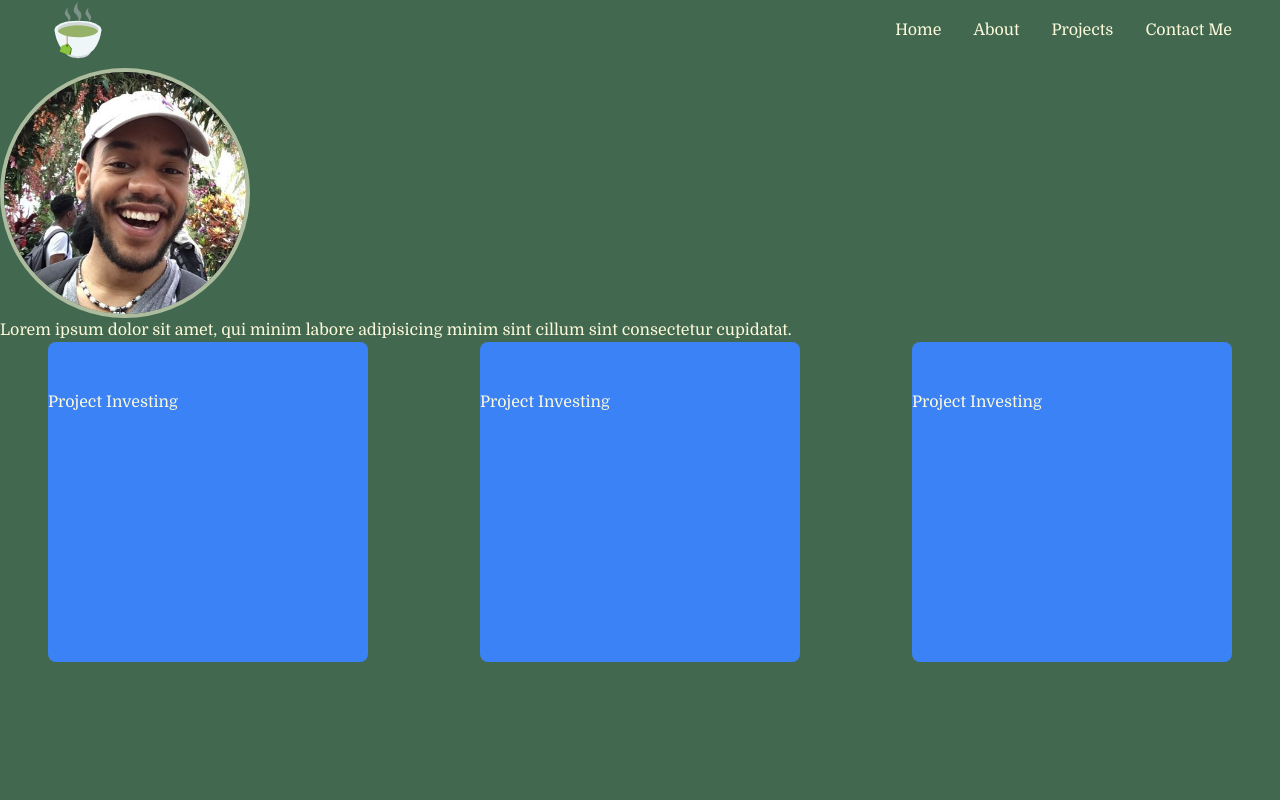
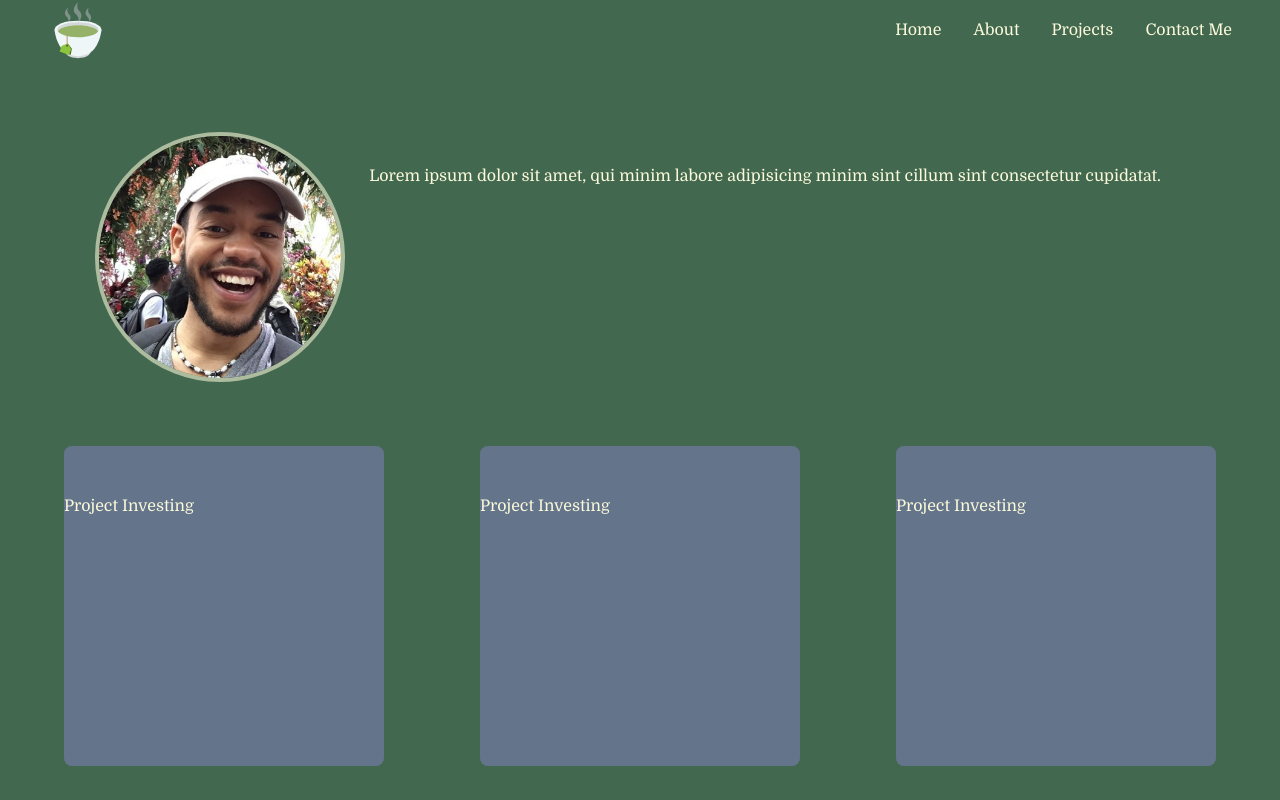
Before and after one commit to jonmejia/portfolio, a Next.js app: page / in a window 1280 px wide. Built offline with nearby package versions, Linux system fonts and the light colour scheme.

Commit message:
style: increase margin sizes + change card bg to slate

```diff
--- a/src/app/page.tsx
+++ b/src/app/page.tsx
@@ -1,8 +1,9 @@
 import Image from "next/image";
-import ProjectCarousel from '../components/ProjectCarousel'
+import ProjectCarousel from "../components/ProjectCarousel";
 export default function Home() {
   return (
     <main>
+      <div className="flex flex-wrap justify-center my-16">
         <Image
           className="rounded-full border-4 border-[#ADBC9F]"
           src={"/jonathan.jpg"}
@@ -10,8 +11,12 @@ export default function Home() {
           height={250}
           alt="image of Jonathan"
         />
-      <p>Lorem ipsum dolor sit amet, qui minim labore adipisicing minim sint cillum sint consectetur cupidatat.</p>
-			<ProjectCarousel/>
+        <p className="mt-8 mx-6">
+          Lorem ipsum dolor sit amet, qui minim labore adipisicing minim sint
+          cillum sint consectetur cupidatat.
+        </p>
+      </div>
+      <ProjectCarousel />
     </main>
   );
 }
--- a/src/components/HomepageCard.tsx
+++ b/src/components/HomepageCard.tsx
@@ -9,7 +9,7 @@ export const HomepageCard = (props: {
   margin: string;
 }) => {
   return (
-    <div className={`bg-blue-500 rounded-lg aspect-square w-1/4 ${props.margin}`}>
+    <div className={`bg-slate-500 rounded-lg aspect-square w-1/4 ${props.margin}`}>
       <div className="opacity-0 hover:opacity-100">
         <div>{props.prodUrl}</div>
         <div>{props.localUrl}</div>
--- a/src/components/ProjectCarousel.tsx
+++ b/src/components/ProjectCarousel.tsx
@@ -9,7 +9,7 @@ export default function ProjectCarousel() {
 				projectName="Project Investing"
 				prodUrl="www.projectinvesting.com"
 				localUrl="localhost:4000"
-				margin='mx-12'
+				margin='mx-16'
 			/>
 			<HomepageCard
 				projectImage="img_string"
@@ -23,7 +23,7 @@ export default function ProjectCarousel() {
 				projectName="Project Investing"
 				prodUrl="www.projectinvesting.com"
 				localUrl="localhost:4000"
-				margin='mx-12'
+				margin='mx-16'
 			/>
 		</div>
 	);
```
Lines whose indentation alone changed are shown as unchanged.
